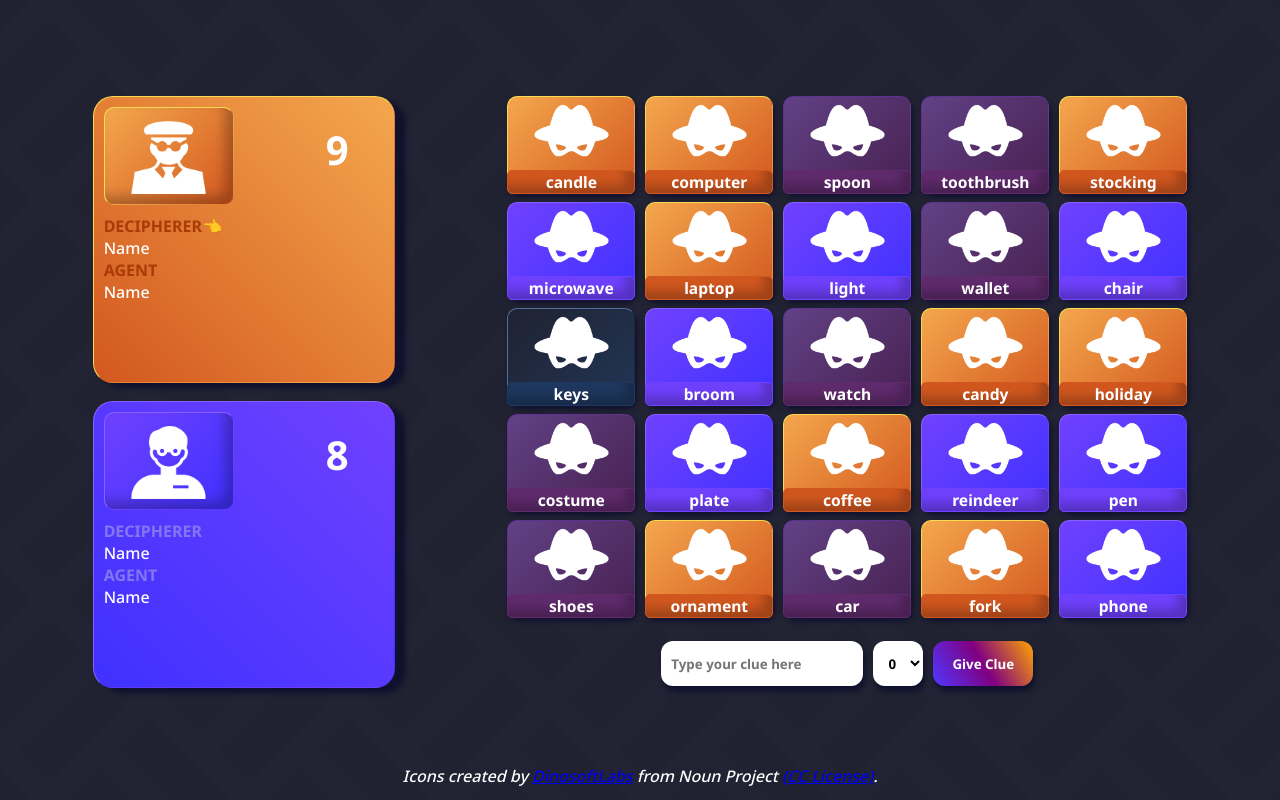
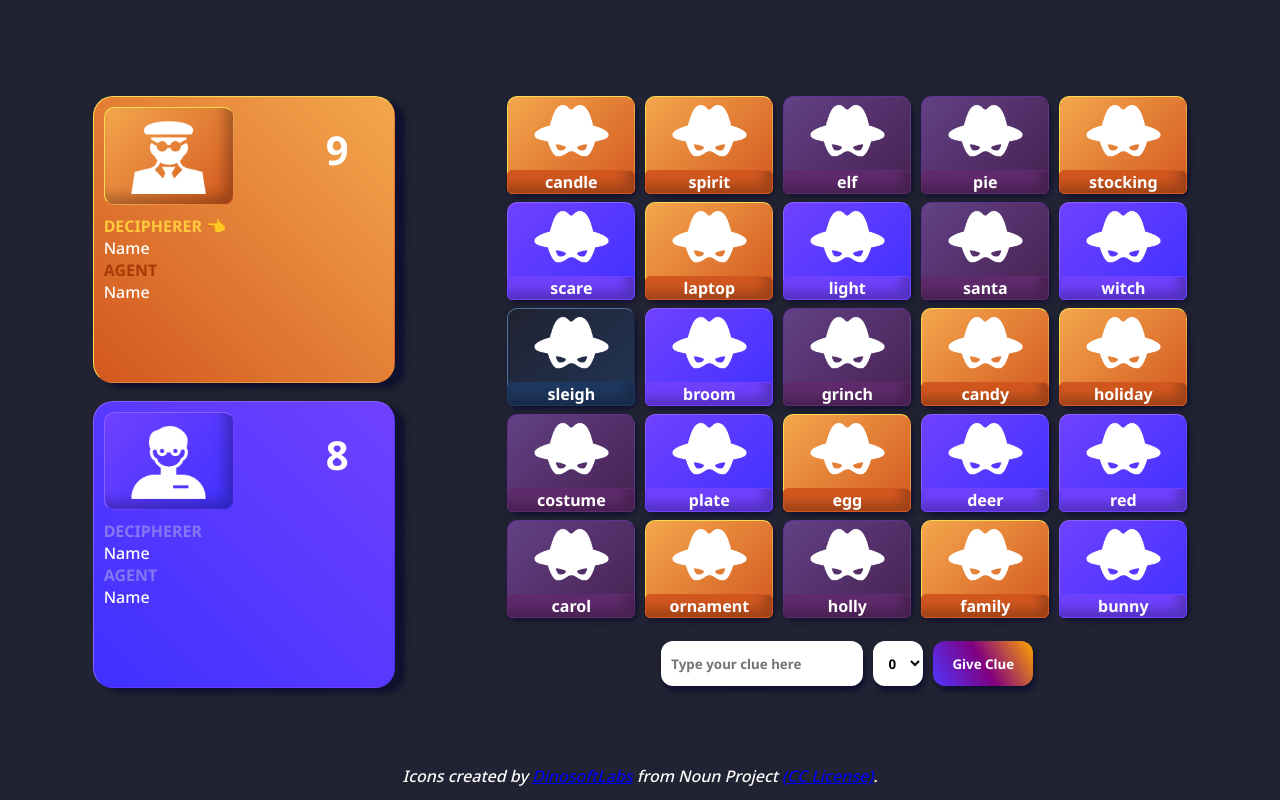
Before and after one commit to jRaimuu/Thematle, a plain HTML site: page index.html in a window 1280 px wide. Drawn offline with Linux system fonts and the light colour scheme.

Commit message:
Made UI more user friendly and animated

```diff
--- a/ThematleController.js
+++ b/ThematleController.js
@@ -197,12 +197,16 @@ export function checkScore(team) {
 
     if (score <= 0) {
         if (team == team1) {
-            const message = "Orange Team Win"
-            displayGameOver(message);
+            const message = "Orange Team Win 🎉"
+            setTimeout(function() {
+                displayGameOver(message);
+            }, 1000);
         }
         else {
-            const message = "Purple Team Win"
-            displayGameOver(message);
+            const message = "Purple Team Win 🎉"
+            setTimeout(function() {
+                displayGameOver(message);
+            }, 1000);
         }
 
     }
@@ -269,10 +273,11 @@ export function createCards() {
         cardImage.className = "cover";
         cardImage.src = cardProperty.cardIcon;
 
-        const h3 = document.createElement("h3");
-        h3.textContent = cardProperty.cardWord;
+        const text = document.createElement("div");
+        text.textContent = cardProperty.cardWord;
+        text.className = "card-text";
 
-        cardContent.appendChild(h3);
+        cardContent.appendChild(text);
         cardButton.appendChild(cardImage);
         cardButton.appendChild(cardContent);
         cardGrid.appendChild(cardButton);
@@ -290,7 +295,9 @@ export function updateCardToGuessed(cardProperty) {
     const cardButton = document.getElementById(cardProperty.getCardID());
     const cardIcon = cardButton.querySelector("img");
     const cardContent = cardButton.querySelector("div");
+    const cardText = cardContent.querySelector("div");
 
+    cardText.className = "card-text";
     cardButton.classList.remove("unknown-card");
     cardContent.classList.remove("bg-wild-card-word");
 
@@ -307,7 +314,7 @@ export function updateCardToGuessed(cardProperty) {
     else if (cardType == "bomb") {
         cardButton.classList.add("black-guessed-card");
         cardContent.classList.add("bg-black-card-word");
-        cardIcon.src = "./assets/noun-bomb-5543824.png";
+        cardIcon.src = "./assets/noun-bomb-5543824.png ";
     }
     else {
         cardButton.classList.add("wild-guessed-card");
@@ -329,7 +336,9 @@ function updateCardToUnguessed(cardProperty) {
     const cardButton = document.getElementById(cardProperty.getCardID());
     const cardIcon = cardButton.querySelector("img");
     const cardContent = cardButton.querySelector("div");
+    const cardText = cardContent.querySelector("div");
 
+    cardText.className = "card-text";
     cardIcon.src = './assets/unknown-mask.png';
 
     if (cardType == team1) {
@@ -363,6 +372,9 @@ export function updateCardToUnknown(cardProperty) {
     //TODO change image back
     const cardButton = document.getElementById(cardProperty.getCardID());
     const cardContent = cardButton.querySelector("div");
+    const cardText = cardContent.querySelector("div");
+
+    cardText.className = "flipped-text";
 
     if (cardProperty.getCardType() == team1) {
         cardButton.classList.remove("orange-guessed-card");
@@ -514,20 +526,38 @@ export function displayWhoseTurn() {
     team2DecipherElement.textContent = "DECIPHERER";
     team2AgentElement.textContent = "AGENT";
 
+    team1DecipherElement.classList.toggle('o-role-font', true);
+    team1AgentElement.classList.toggle('o-role-font', true);
+    team2DecipherElement.classList.toggle('p-role-font', true);
+    team2AgentElement.classList.toggle('p-role-font', true);
+
+    team1DecipherElement.classList.toggle('active', false);
+    team1AgentElement.classList.toggle('active', false);
+    team2DecipherElement.classList.toggle('active', false);
+    team2AgentElement.classList.toggle('active', false);
+
     if (team == team1) {
         if (state == "decipherer") {
-            team1DecipherElement.textContent += "👈";
+            team1DecipherElement.textContent += " 👈";
+            team1DecipherElement.classList.toggle('active', true);
+            team1DecipherElement.classList.toggle('o-role-font', false);
         }
         else {
-            team1AgentElement.textContent += "👈";
+            team1AgentElement.textContent += " 👈";
+            team1AgentElement.classList.toggle('active', true);
+            team1AgentElement.classList.toggle('o-role-font', false);
         }
     }
     else {
         if (state == "decipherer") {
-            team2DecipherElement.textContent += "👈";
+            team2DecipherElement.textContent += " 👈";
+            team2DecipherElement.classList.toggle('active', true);
+            team2DecipherElement.classList.toggle('p-role-font', false);
         }
         else {
-            team2AgentElement.textContent += "👈";
+            team2AgentElement.textContent += " 👈";
+            team2AgentElement.classList.toggle('active', true);
+            team2AgentElement.classList.toggle('p-role-font', false);
         }
     }
 }
--- a/index.html
+++ b/index.html
@@ -51,9 +51,9 @@ UCID: 30150737 -->
                     <p id="team1-score" class="score"></p>
                 </div>
                 <div class="m-square">
-                    <p id="team1-decipher" class="o-role-font">DECIPHERER</p>
+                    <p id="team1-decipher" class="o-role-font active">DECIPHERER</p>
                     <p class="player-font">Name</p>
-                    <p id="team1-agent" class="o-role-font">AGENT</p>
+                    <p id="team1-agent" class="o-role-font active">AGENT</p>
                     <p class="player-font">Name</p>
                 </div>
             </div>
@@ -65,9 +65,9 @@ UCID: 30150737 -->
                     <p id="team2-score" class="score"></p>
                 </div>
                 <div class="m-square">
-                    <p id="team2-decipher" class="p-role-font">DECIPHERER</p>
+                    <p id="team2-decipher" class="p-role-font active">DECIPHERER</p>
                     <p class="player-font">Name</p>
-                    <p id="team2-agent" class="p-role-font">AGENT</p>
+                    <p id="team2-agent" class="p-role-font active">AGENT</p>
                     <p class="player-font">Name</p>
                 </div>
             </div>
--- a/styles.css
+++ b/styles.css
@@ -163,11 +163,30 @@ UCID: 30150737 */
 
 .o-role-font,
 .p-role-font,
-.player-font {
+.player-font,
+.active {
     font-family: 'Noto Sans', sans-serif;
     font-weight: 600;
     font-size: 16px;
     color: #a93b08;
+}
+
+@keyframes bounce {
+    0%, 100% {
+        transform: translateY(0); /* Start and end position */
+    }
+    50% {
+        transform: translateY(-1.5px); /* Bounce height */
+    }
+
+    0%, 100% {
+        transition-timing-function: ease-in-out;
+    }
+}
+
+.active {
+    color: #ffc83d;
+    animation: bounce 0.5s infinite alternate;
 }
 
 .p-role-font {
@@ -179,11 +198,25 @@ UCID: 30150737 */
     color: white;
 }
 
+.card-text,
+.flipped-text,
 h3,
 h4 {
     font-family: 'Noto Sans', sans-serif;
     color: white;
+    font-size: larger;
+    transform: rotateY(0deg);
 }
+
+.card-text {
+    font-weight: 600;
+}
+
+.flipped-text {
+    font-weight: 600;
+    transform: rotateY(180deg);
+}
+
 
 h4 {
     font-size: x-large;
@@ -216,6 +249,7 @@ h4 {
     border: 2px solid #5f3191;
     border-right: 1px solid transparent;
     border-bottom: 1px solid transparent;
+    transform: rotateY(180deg);
 }
 
 
@@ -232,6 +266,7 @@ h4 {
     border: 1px solid #fadb4f;
     border-right: 1px solid transparent;
     border-bottom: 1px solid transparent;
+    transition: transform 0.5s ease;
 }
 
 .orange-guessed-card:hover {
--- a/themePacks.json
+++ b/themePacks.json
@@ -243,11 +243,11 @@
             "weight": 0.04
         },
         {
-            "word": "mountain",
+            "word": "hike",
             "weight": 0.06
         },
         {
-            "word": "wildlife",
+            "word": "wild",
             "weight": 0.08
         },
         {
@@ -275,7 +275,7 @@
             "weight": 0.2
         },
         {
-            "word": "hiking",
+            "word": "talk",
             "weight": 0.22
         },
         {
@@ -437,67 +437,67 @@
     ],
     "HolidayList": [
         {
-            "word": "phone",
+            "word": "bunny",
             "weight": 0.02
         },
         {
-            "word": "coffee",
+            "word": "egg",
             "weight": 0.04
         },
         {
-            "word": "shoes",
+            "word": " carol",
             "weight": 0.06
         },
         {
-            "word": "watch",
+            "word": "grinch",
             "weight": 0.08
         },
         {
-            "word": "keys",
+            "word": "sleigh",
             "weight": 0.1
         },
         {
-            "word": "wallet",
+            "word": "santa",
             "weight": 0.12
         },
         {
-            "word": "glasses",
+            "word": "cane",
             "weight": 0.14
         },
         {
-            "word": "car",
+            "word": "holly",
             "weight": 0.16
         },
         {
-            "word": "pen",
+            "word": "red",
             "weight": 0.18
         },
         {
-            "word": "computer",
+            "word": "spirit",
             "weight": 0.2
         },
         {
-            "word": "toothbrush",
+            "word": "pie",
             "weight": 0.22
         },
         {
-            "word": "chair",
+            "word": "witch",
             "weight": 0.24
         },
         {
-            "word": "umbrella",
+            "word": "loge",
             "weight": 0.26
         },
         {
-            "word": "book",
+            "word": "spooky",
             "weight": 0.28
         },
         {
-            "word": "spoon",
+            "word": "elf",
             "weight": 0.3
         },
         {
-            "word": "headphones",
+            "word": "unwrap",
             "weight": 0.32
         },
         {
@@ -541,7 +541,7 @@
             "weight": 0.52
         },
         {
-            "word": "fork",
+            "word": "family",
             "weight": 0.54
         },
         {
@@ -549,11 +549,11 @@
             "weight": 0.56
         },
         {
-            "word": "television",
+            "word": "brisk",
             "weight": 0.58
         },
         {
-            "word": "toilet",
+            "word": "ski",
             "weight": 0.6
         },
         {
@@ -565,11 +565,11 @@
             "weight": 0.64
         },
         {
-            "word": "calendar",
+            "word": "care",
             "weight": 0.66
         },
         {
-            "word": "hanger",
+            "word": "joy",
             "weight": 0.68
         },
         {
@@ -581,15 +581,15 @@
             "weight": 0.72
         },
         {
-            "word": "microwave",
+            "word": "scare",
             "weight": 0.74
         },
         {
-            "word": "trash",
+            "word": "crow",
             "weight": 0.76
         },
         {
-            "word": "scissors",
+            "word": "static",
             "weight": 0.78
         },
         {
@@ -601,7 +601,7 @@
             "weight": 0.82
         },
         {
-            "word": "santa",
+            "word": "marble",
             "weight": 0.84
         },
         {
@@ -609,7 +609,7 @@
             "weight": 0.86
         },
         {
-            "word": "reindeer",
+            "word": "deer",
             "weight": 0.88
         },
         {
@@ -617,7 +617,7 @@
             "weight": 0.9
         },
         {
-            "word": "fireworks",
+            "word": "cattle",
             "weight": 0.92
         },
         {
@@ -633,7 +633,7 @@
             "weight": 0.98
         },
         {
-            "word": "fireplace",
+            "word": "mint",
             "weight": 1.0
         }
     ]
```
Also changed, not shown: 1 other file.
